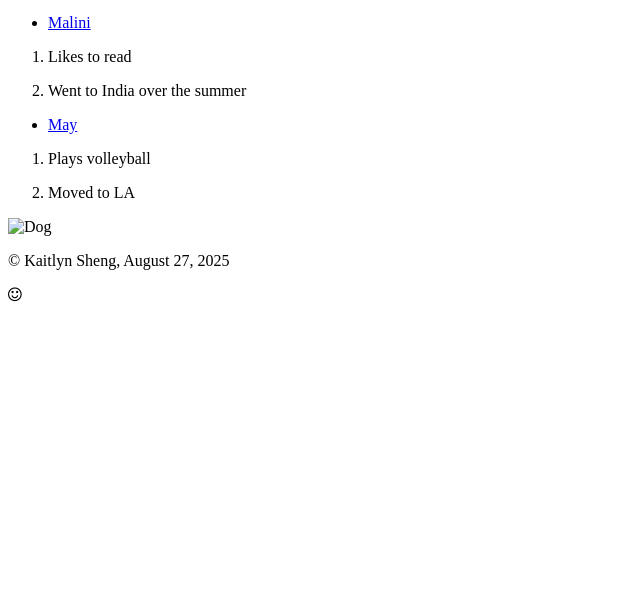
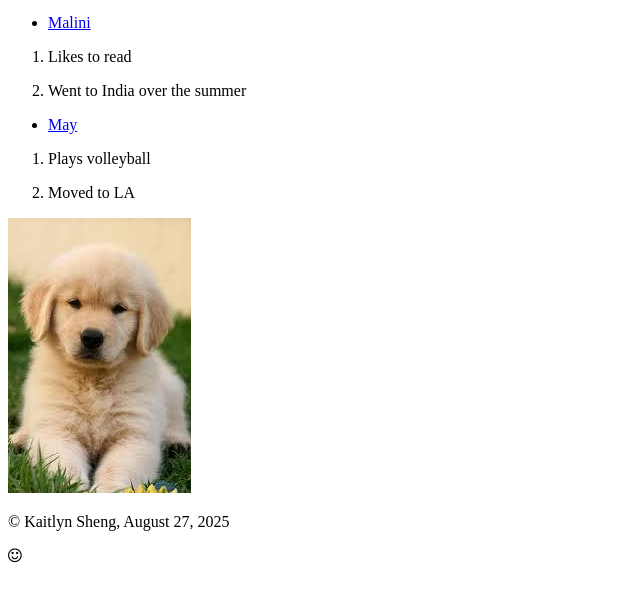
Before and after one commit to ksheng16/wk1, a plain HTML site: page simple_code.html in a window 1280 px wide. Shown: the part 100-702 px from the top of the page, without its empty margins (0-640 px from the left). Drawn offline with Linux system fonts and the light colour scheme; the site is published under a folder, as on GitHub Pages, so addresses that start at the root find nothing.

Commit message:
Update simple_code.html

```diff
--- a/simple_code.html
+++ b/simple_code.html
@@ -36,11 +36,12 @@
                     <p>Moved to LA</p>
                 </li>
             </ol>
-        <img src="/images/dog.png" alt="Dog">
+        <img src="images/dog.png" alt="Dog">
     </main>
     <footer>
         <p>&copy; Kaitlyn Sheng, August 27, 2025</p>
         <i class="fa fa-smile-o"></i>
     </footer>
 </body>
+
 </html>
```
